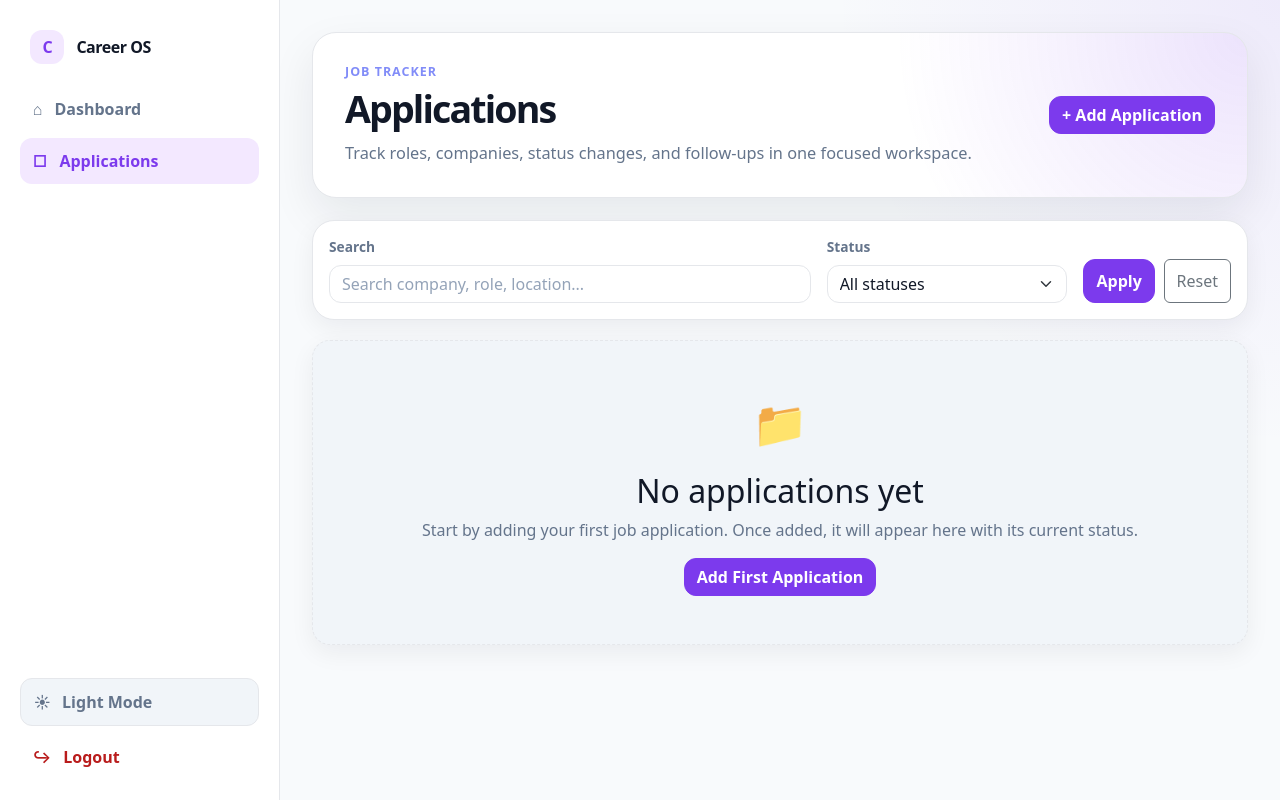
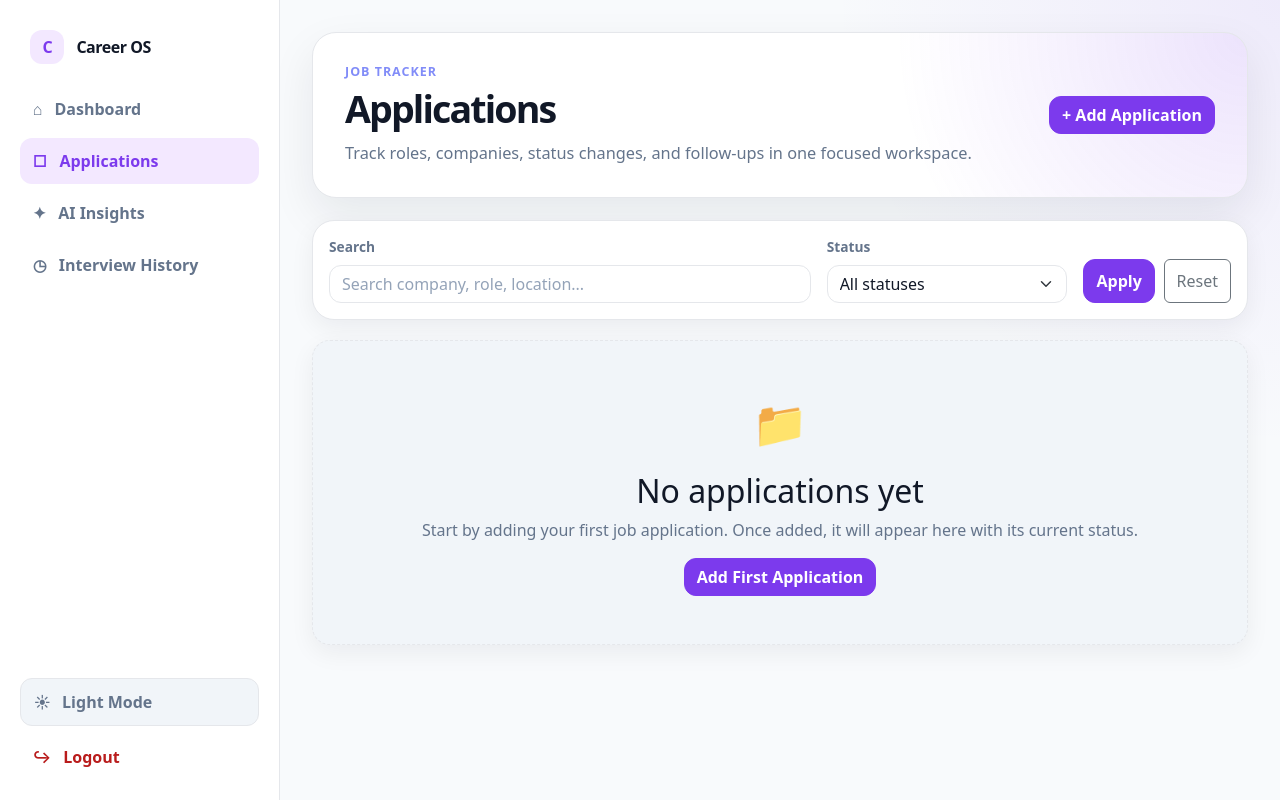
Before and after one commit to AtramAniket/career_os, a Flask app: page /applications/ in a window 1280 px wide. Run offline with Flask 3, Linux system fonts and the light colour scheme; the visitor is signed in with stand-in values (Sample User, id 1); data that the repository does not hold is empty.

Commit message:
added AI Insights and Intervew History to sidebar navigation

```diff
--- a/app/templates/layouts/base.html
+++ b/app/templates/layouts/base.html
@@ -44,6 +44,22 @@
       >
         <span>□</span>
         Applications
+      </a>
+
+      <a
+        href="{{ url_for('ai_insights.index') }}"
+        class="sidebar-link {% if request.endpoint and request.endpoint.startswith('ai_insights.') %}active{% endif %}"
+      >
+        <span>✦</span>
+        AI Insights
+      </a>
+
+      <a
+        href="#"
+        class="sidebar-link"
+      >
+        <span>◷</span>
+        Interview History
       </a>
     </nav>
 
```
Also changed, not shown: app/templates/ai_insights/index.html (added).
